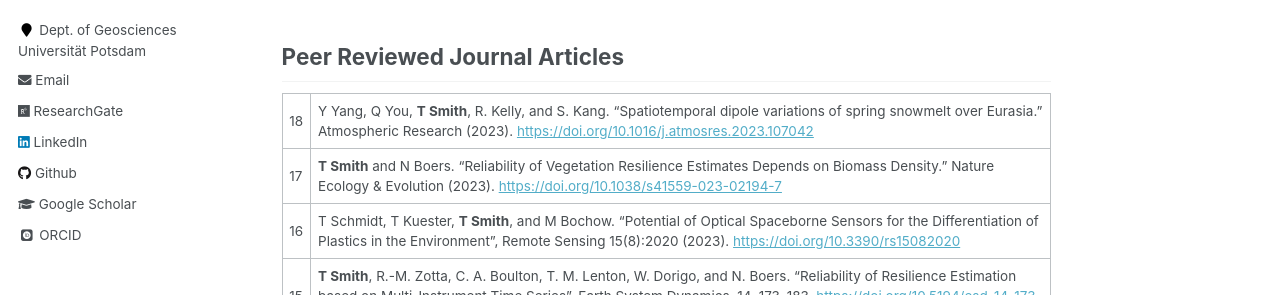
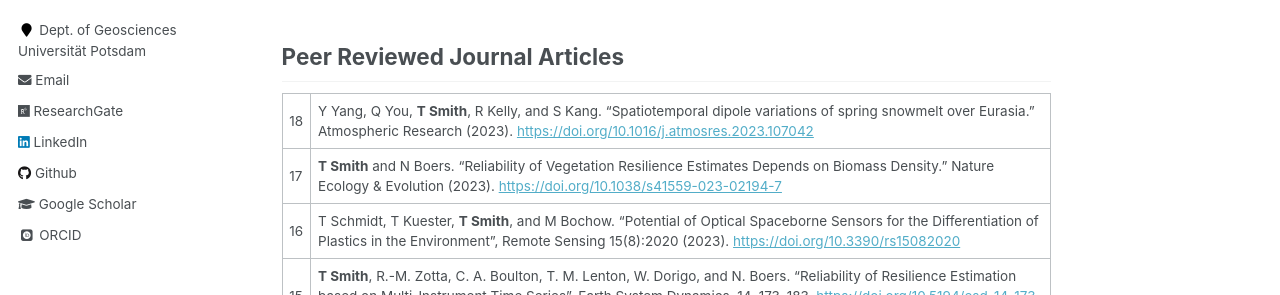
Before and after one commit to tasmi/tasmi.github.io, a Jekyll site: the page built from _pages/publications.md, in a window 1280 px wide and 900 px high. Shown: the part 442-737 px from the top of the window. Built offline with Jekyll 4.4.1, drawn with Linux system fonts in a browser that asks for light colours; some web fonts are replaced.

```diff
--- a/_pages/publications.md
+++ b/_pages/publications.md
@@ -13,7 +13,7 @@ I maintain a set of freely available [Google Earth Engine codes](https://github.
 
 ## Peer Reviewed Journal Articles
 
-18 | Y Yang, Q You, **T Smith**, R. Kelly, and S. Kang. "Spatiotemporal dipole variations of spring snowmelt over Eurasia." Atmospheric Research (2023). [https://doi.org/10.1016/j.atmosres.2023.107042](https://doi.org/10.1016/j.atmosres.2023.107042)
+18 | Y Yang, Q You, **T Smith**, R Kelly, and S Kang. "Spatiotemporal dipole variations of spring snowmelt over Eurasia." Atmospheric Research (2023). [https://doi.org/10.1016/j.atmosres.2023.107042](https://doi.org/10.1016/j.atmosres.2023.107042)
 17 | **T Smith** and N Boers. "Reliability of Vegetation Resilience Estimates Depends on Biomass Density." Nature Ecology & Evolution (2023). [https://doi.org/10.1038/s41559-023-02194-7](https://doi.org/10.1038/s41559-023-02194-7)
 16 | T Schmidt, T Kuester, **T Smith**, and M Bochow. "Potential of Optical Spaceborne Sensors for the Differentiation of Plastics in the Environment", Remote Sensing 15(8):2020 (2023). [https://doi.org/10.3390/rs15082020](https://doi.org/10.3390/rs15082020)
 15 | **T Smith**, R.-M. Zotta, C. A. Boulton, T. M. Lenton, W. Dorigo, and N. Boers. "Reliability of Resilience Estimation based on Multi-Instrument Time Series", Earth System Dynamics, 14, 173–183, [https://doi.org/10.5194/esd-14-173-2023](https://doi.org/10.5194/esd-14-173-2023), 2023.
```
